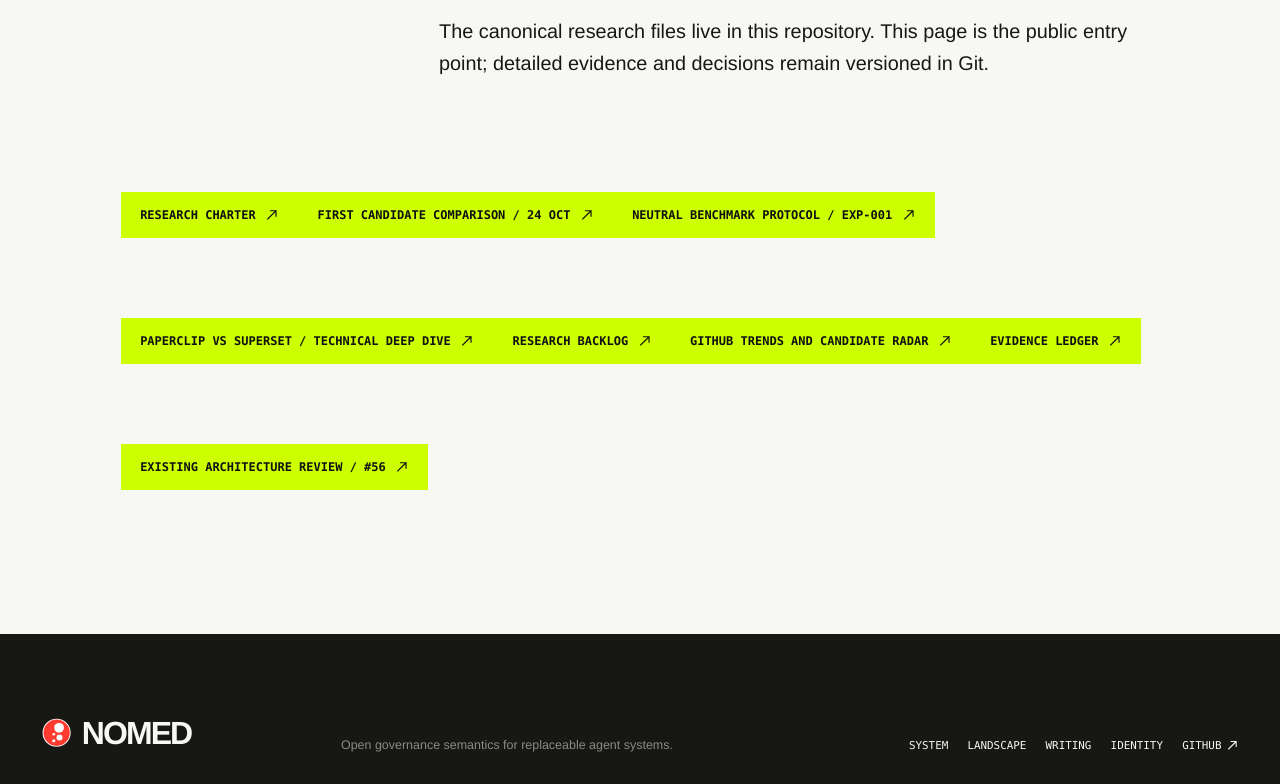
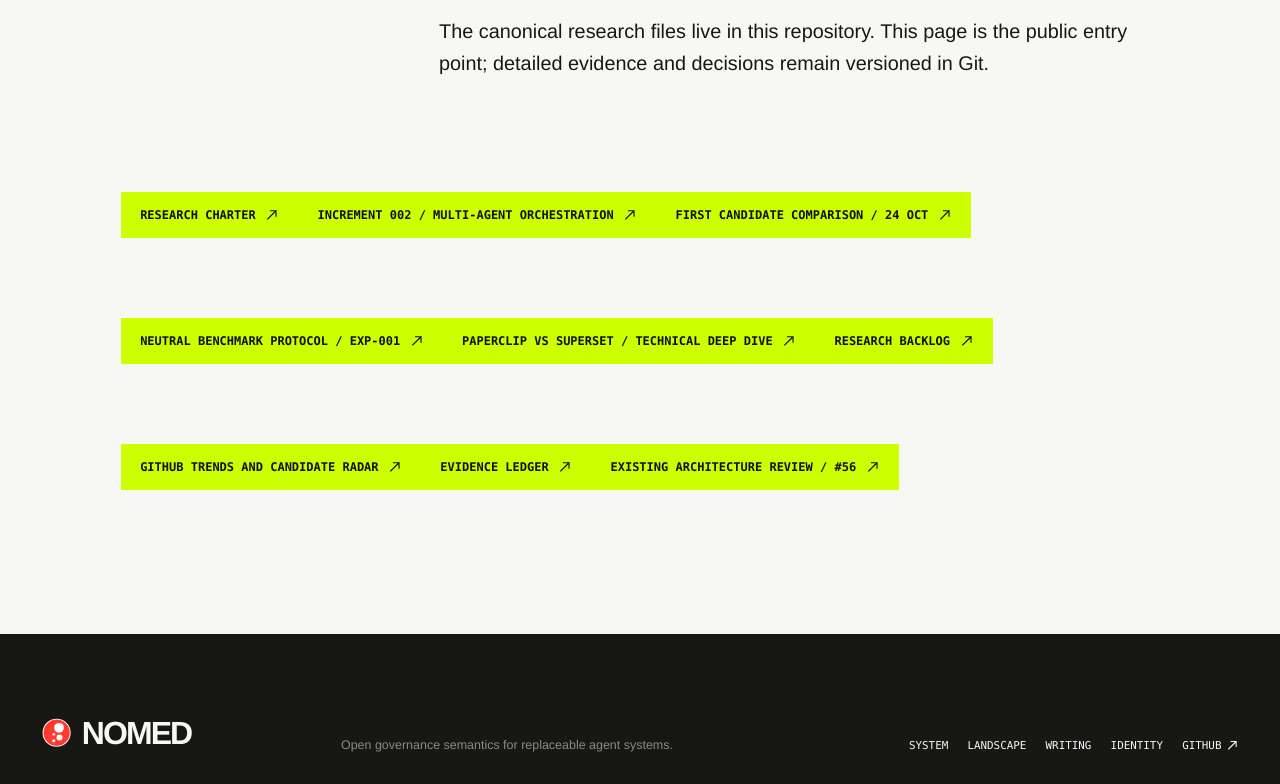
Before and after one commit to nomed/nomed.github.io, a Next.js app: page /research in a window 1280 px wide. Shown: the part 2497-3281 px from the top of the page. Built offline with nearby package versions, Linux system fonts and the light colour scheme.

Commit message:
docs(research): publish orchestration landscape from research page

```diff
--- a/app/research/page.tsx
+++ b/app/research/page.tsx
@@ -37,6 +37,7 @@ export default function ResearchPage() {
       <h2>Living records</h2>
       <p>The canonical research files live in this repository. This page is the public entry point; detailed evidence and decisions remain versioned in Git.</p>
       <a className="editorial-cta internal-cta" href="https://github.com/nomed/nomed.github.io/blob/main/docs/research/README.md">Research charter <ArrowIcon direction="external" /></a>
+      <a className="editorial-cta internal-cta" href="https://github.com/nomed/nomed.github.io/blob/main/docs/research/INCREMENT-002-ORCHESTRATION.md">Increment 002 / Multi-agent orchestration <ArrowIcon direction="external" /></a>
       <a className="editorial-cta internal-cta" href="https://github.com/nomed/nomed.github.io/blob/main/docs/research/COMPARISON-2026-10-24.md">First candidate comparison / 24 Oct <ArrowIcon direction="external" /></a>
       <a className="editorial-cta internal-cta" href="https://github.com/nomed/nomed.github.io/blob/main/docs/research/EXPERIMENT-001.md">Neutral benchmark protocol / EXP-001 <ArrowIcon direction="external" /></a>
       <a className="editorial-cta internal-cta" href="https://github.com/nomed/nomed.github.io/blob/main/docs/research/DEEP-DIVE-001-paperclip-superset.md">Paperclip vs Superset / technical deep dive <ArrowIcon direction="external" /></a>
```
